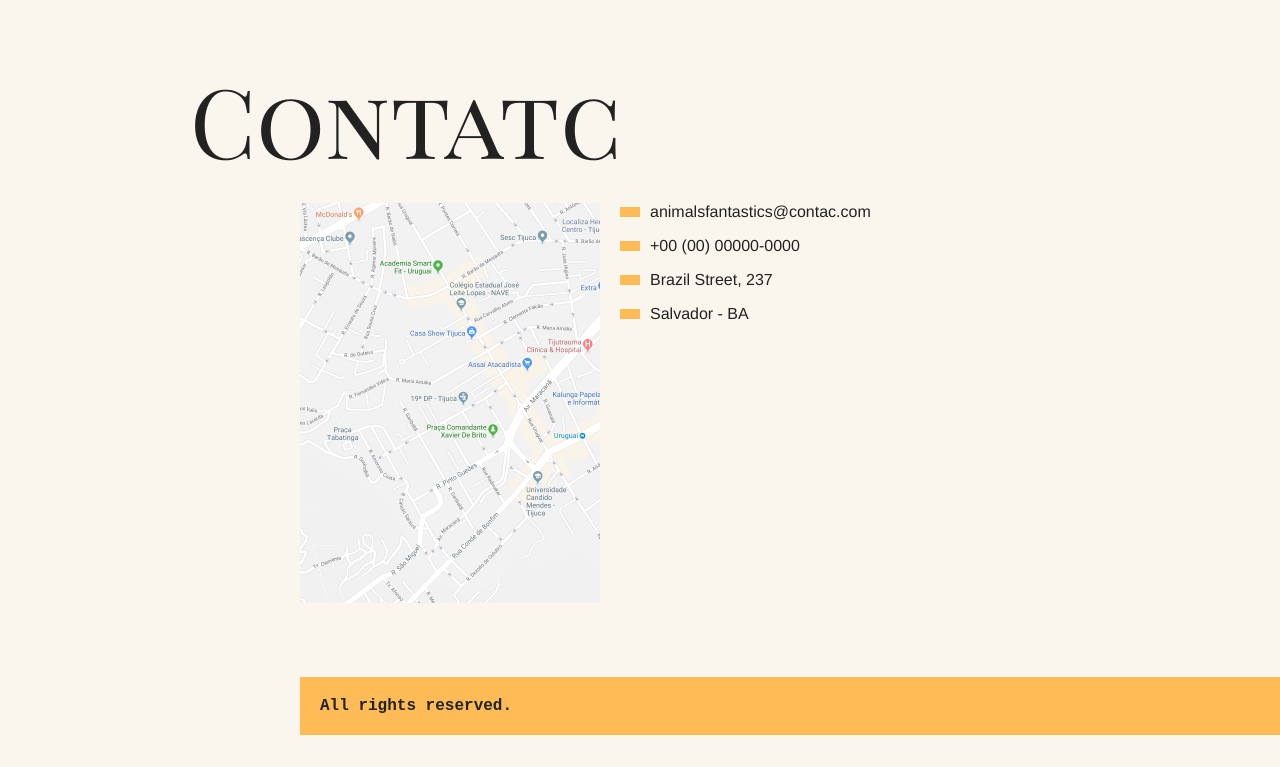
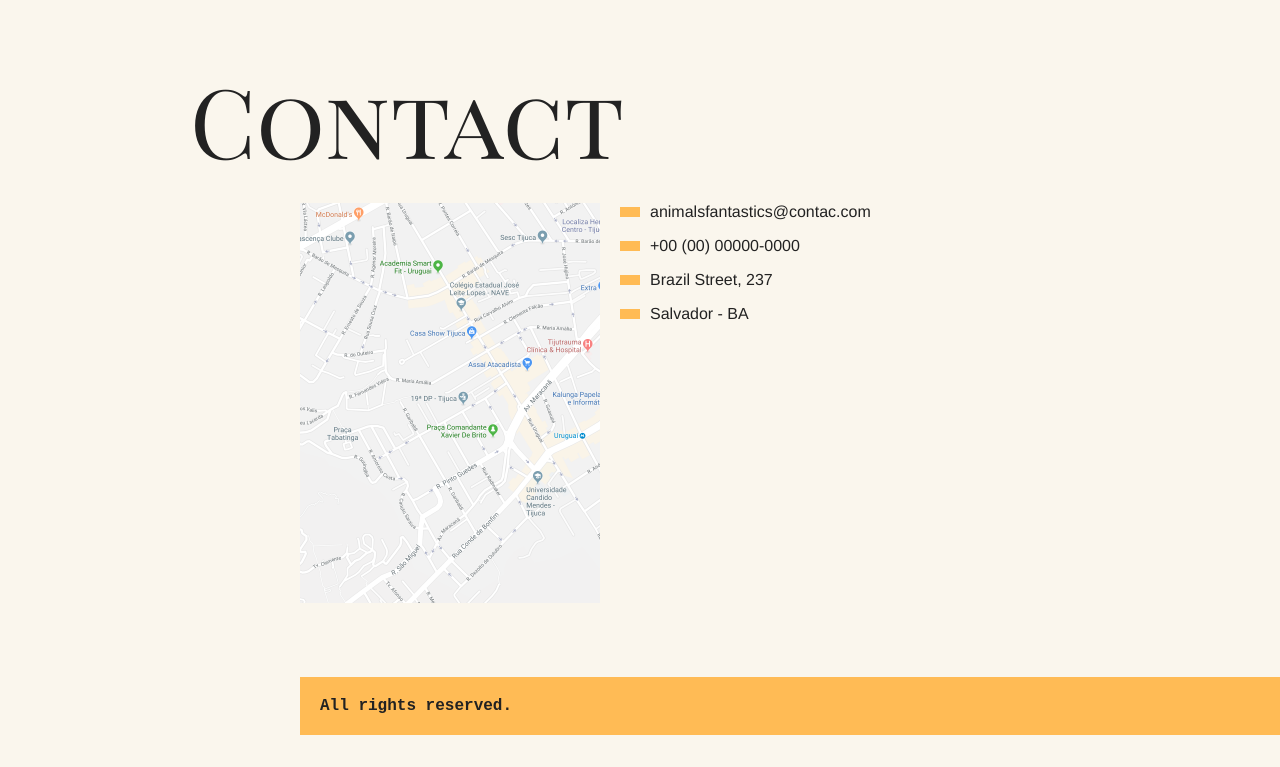
Before and after one commit to dyhalmeida/FantasticAnimals, a website: page index.html in a window 1280 px wide. Shown: the part 1217-1984 px from the top of the page. Drawn offline with Linux system fonts and the light colour scheme.

Commit message:
fix: correção "contact"

```diff
--- a/index.html
+++ b/index.html
@@ -201,7 +201,7 @@
       </dl>
     </section>
     <section class="contact grid" id="contact">
-      <h1>Contatc</h1>
+      <h1>Contact</h1>
       <div class="map">
         <img src="./img/mapa.png" />
       </div>
```
